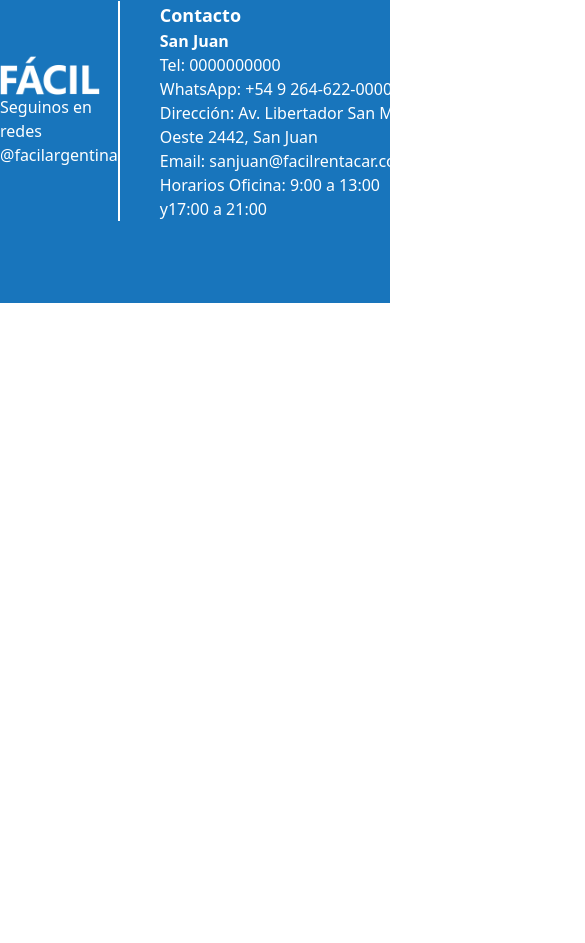
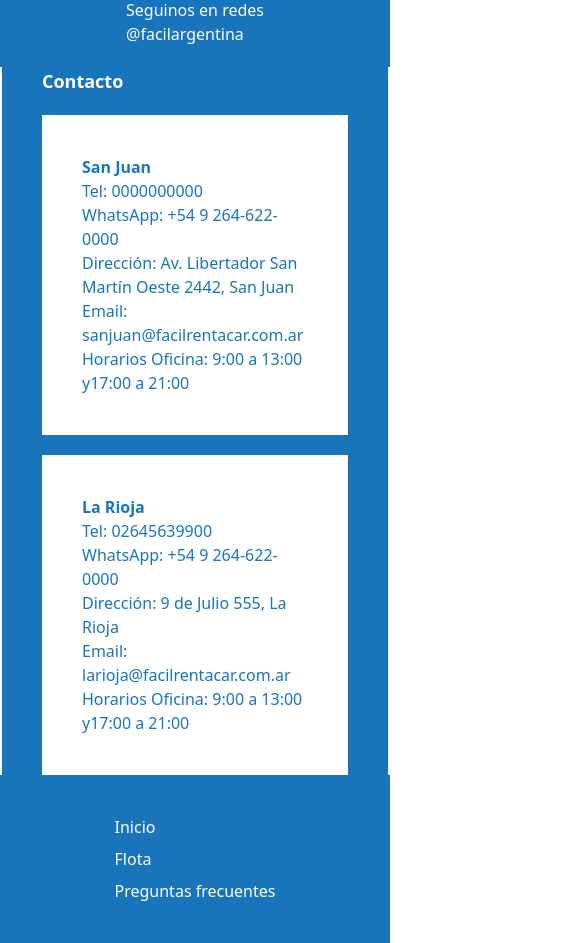
Before and after one commit to DeeRo-dev/facil-web, a React (Vite) app: page / in a window 390 px wide. Shown: the part 6079-7022 px from the top of the page, 585 px wide, since content can reach past the window. Before the commit the page ends 6382 px from the top, so only its background shows below. Built offline with nearby package versions, Linux system fonts and the light colour scheme.

Commit message:
responsive footer

```diff
--- a/src/components/Footer/Footer.tsx
+++ b/src/components/Footer/Footer.tsx
@@ -2,55 +2,50 @@
 
 export default function Footer() {
   return (
-    <footer className="bg-primary h-96 w-full flex flex-row justify-around items-center text-whiteColor">
-      <div className="flex flex-col ">
+    <footer className="bg-primary h-auto md:h-96 py-10 w-full flex flex-col md:flex-row justify-around items-center text-whiteColor">
+      <div className="flex flex-col mb-5 md:mb-0">
         <img src='LogoFacil.svg' alt='img not found' width={100} height={100}/>
         <span>Seguinos en redes</span>
         <span>@facilargentina</span>
       </div>
-      <hr />
-      <div className="border-x-2 px-10">
-        <h2 className="text-lg font-bold">Contacto</h2>
-        <div className="flex flex-row ">
-        <div className="text-base w-1/2 mr-5">
-            <ul>
+      <hr className="md:hidden" />
+      <div className="border-x-2 px-10 flex flex-col ">
+        <h2 className="text-lg font-bold mb-5 md:mr-10 md:mb-0">Contacto</h2>
+        <div className="flex flex-col md:flex-row">
+          <div className="text-base w-full md:w-1/2 mr-0 md:mr-5 mb-5 md:mb-0">
+            <ul className="md:bg-primary bg-whiteColor text-primary md:text-whiteColor p-10 md:p-0">
               <h3 className="font-bold">San Juan</h3>
               <li>Tel: 0000000000</li>
               <li>WhatsApp: +54 9 264-622-0000</li>
-                <li>Dirección: Av. Libertador San Martín Oeste 2442, San Juan</li>
-                <li>Email: sanjuan@facilrentacar.com.ar</li>
-                <li>Horarios Oficina: 9:00 a 13:00 y17:00 a 21:00</li>
+              <li>Dirección: Av. Libertador San Martín Oeste 2442, San Juan</li>
+              <li>Email: sanjuan@facilrentacar.com.ar</li>
+              <li>Horarios Oficina: 9:00 a 13:00 y17:00 a 21:00</li>
             </ul>
           </div>
-        <div  className="text-base w-1/2 ml-5">
-            <ul>
+          <div className="text-base w-full  md:w-1/2 ml-0 md:ml-5">
+            <ul className="md:bg-primary bg-whiteColor text-primary md:text-whiteColor p-10 md:p-0">
               <h3 className="font-bold">La Rioja</h3>
               <li>Tel: 02645639900</li>
               <li>WhatsApp: +54 9 264-622-0000</li>
-                <li>Dirección:  9 de Julio 555, La Rioja</li>
-                <li>Email: larioja@facilrentacar.com.ar</li>
-                <li>Horarios Oficina: 9:00 a 13:00 y17:00 a 21:00</li>
+              <li>Dirección: 9 de Julio 555, La Rioja</li>
+              <li>Email: larioja@facilrentacar.com.ar</li>
+              <li>Horarios Oficina: 9:00 a 13:00 y17:00 a 21:00</li>
             </ul>
           </div>
         </div>
       </div>
       <div>
-        <h1>
-          <ul>
+        <ul className="text-base md:text-lg mt-10 md:mt-0">
+          <li className="mb-2 md:mb-0">
+            <Link to='/'>Inicio</Link>
+          </li>
+          <li className="mb-2 md:mb-0">
+            <Link to="/flota">Flota</Link>
+          </li>
           <li>
-              <Link to='/'>
-              Inicio
-              </Link>
-              </li>
-            <li>Flota</li>
-
-            <li>
-            <Link  to="/Faqs">
-              Preguntas frecuentes
-                 </Link>
+            <Link to="/Faqs">Preguntas frecuentes</Link>
           </li>
         </ul>
-        </h1>
       </div>
     </footer>
   );
```
Lines whose indentation alone changed are shown as unchanged.
